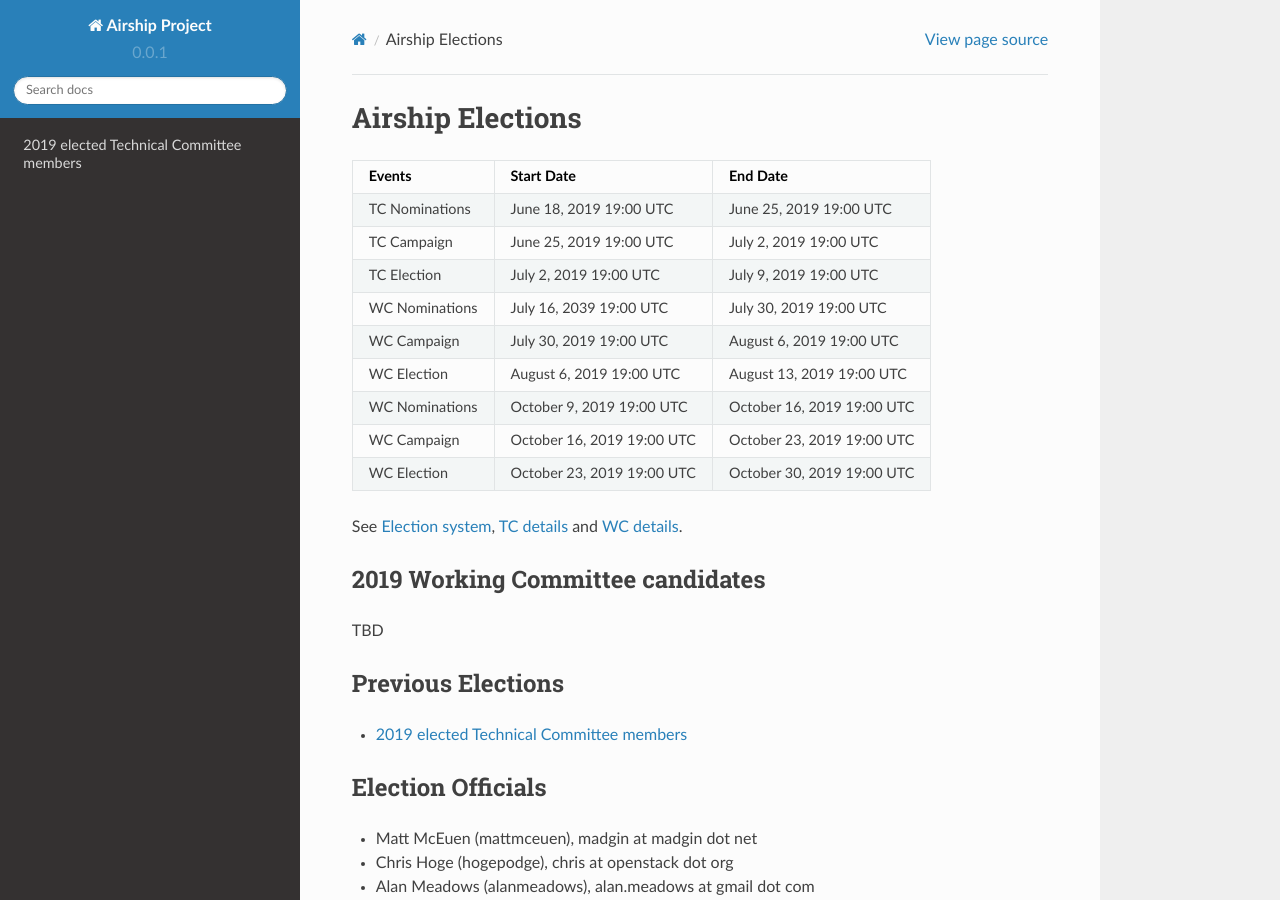
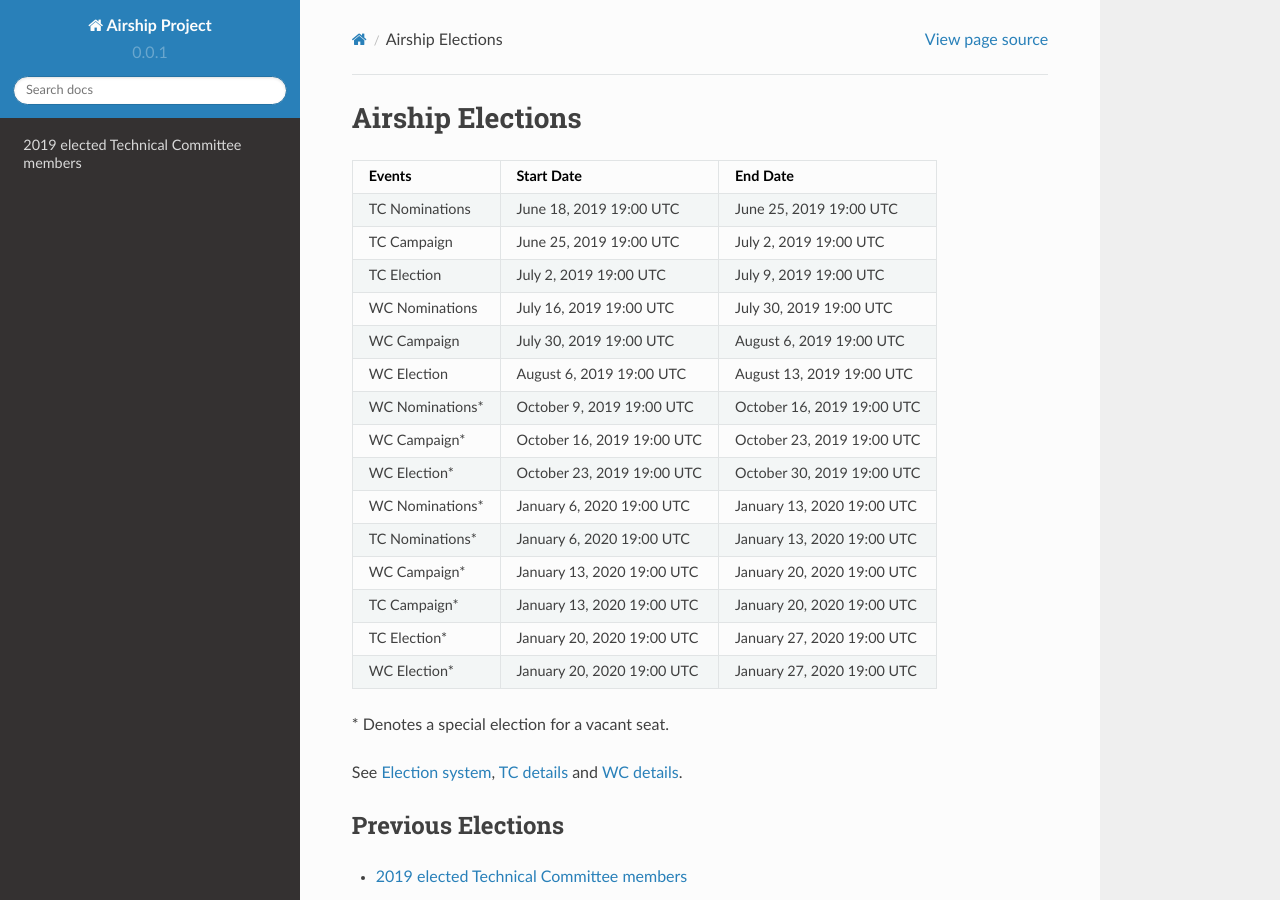
Before and after one commit to airshipit/election, a Sphinx documentation site: the page built from doc/source/index.rst, in a window 1280 px wide and 900 px high. Built offline with Sphinx 7.4.7 and the Read the Docs theme 2.0.0, drawn with Linux system fonts in a browser that asks for light colours.

Commit message:
Add WC and TC Jan 2020 special elections
Each Airship committee, both the technical and the working, currently
have a vacant seat. This change adds the details for the January 2020
special election.

Change-Id: I829855e790954a489db035e6650603f97e7977a1
Signed-off-by: Drew Walters <andrew.walters@att.com>

```diff
--- a/doc/source/index.rst
+++ b/doc/source/index.rst
@@ -12,26 +12,35 @@ Airship Elections
 +-----------------+-----------------------------+----------------------------+
 | TC Election     | July 2,     2019 19:00 UTC  | July 9,     2019 19:00 UTC |
 +-----------------+-----------------------------+----------------------------+
-| WC Nominations  | July 16,    2039 19:00 UTC  | July 30,    2019 19:00 UTC |
+| WC Nominations  | July 16,    2019 19:00 UTC  | July 30,    2019 19:00 UTC |
 +-----------------+-----------------------------+----------------------------+
 | WC Campaign     | July 30,    2019 19:00 UTC  | August 6,   2019 19:00 UTC |
 +-----------------+-----------------------------+----------------------------+
 | WC Election     | August 6,   2019 19:00 UTC  | August 13,  2019 19:00 UTC |
 +-----------------+-----------------------------+----------------------------+
-| WC Nominations  | October 9,  2019 19:00 UTC  | October 16, 2019 19:00 UTC |
+| WC Nominations* | October 9,  2019 19:00 UTC  | October 16, 2019 19:00 UTC |
 +-----------------+-----------------------------+----------------------------+
-| WC Campaign     | October 16, 2019 19:00 UTC  | October 23, 2019 19:00 UTC |
+| WC Campaign*    | October 16, 2019 19:00 UTC  | October 23, 2019 19:00 UTC |
 +-----------------+-----------------------------+----------------------------+
-| WC Election     | October 23, 2019 19:00 UTC  | October 30, 2019 19:00 UTC |
+| WC Election*    | October 23, 2019 19:00 UTC  | October 30, 2019 19:00 UTC |
 +-----------------+-----------------------------+----------------------------+
+| WC Nominations* | January 6,  2020 19:00 UTC  | January 13, 2020 19:00 UTC |
++-----------------+-----------------------------+----------------------------+
+| TC Nominations* | January 6,  2020 19:00 UTC  | January 13, 2020 19:00 UTC |
++-----------------+-----------------------------+----------------------------+
+| WC Campaign*    | January 13, 2020 19:00 UTC  | January 20, 2020 19:00 UTC |
++-----------------+-----------------------------+----------------------------+
+| TC Campaign*    | January 13, 2020 19:00 UTC  | January 20, 2020 19:00 UTC |
++-----------------+-----------------------------+----------------------------+
+| TC Election*    | January 20, 2020 19:00 UTC  | January 27, 2020 19:00 UTC |
++-----------------+-----------------------------+----------------------------+
+| WC Election*    | January 20, 2020 19:00 UTC  | January 27, 2020 19:00 UTC |
++-----------------+-----------------------------+----------------------------+
+
+\* Denotes a special election for a vacant seat.
 
 See `Election system`_, `TC details`_ and `WC details`_.
 
-
-2019 Working Committee candidates
-========================================
-
-TBD
 
 Previous Elections
 ==================
```
